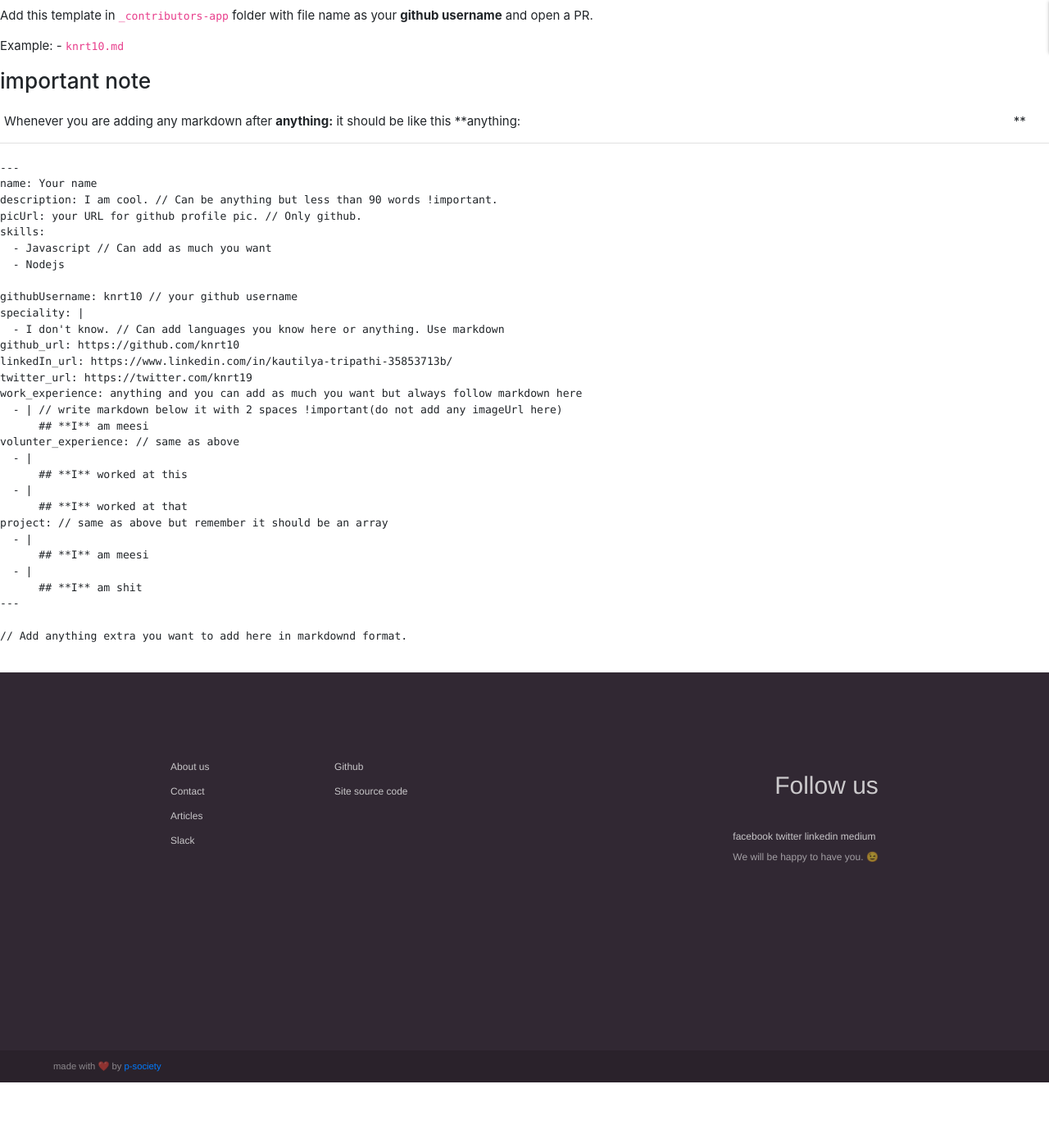
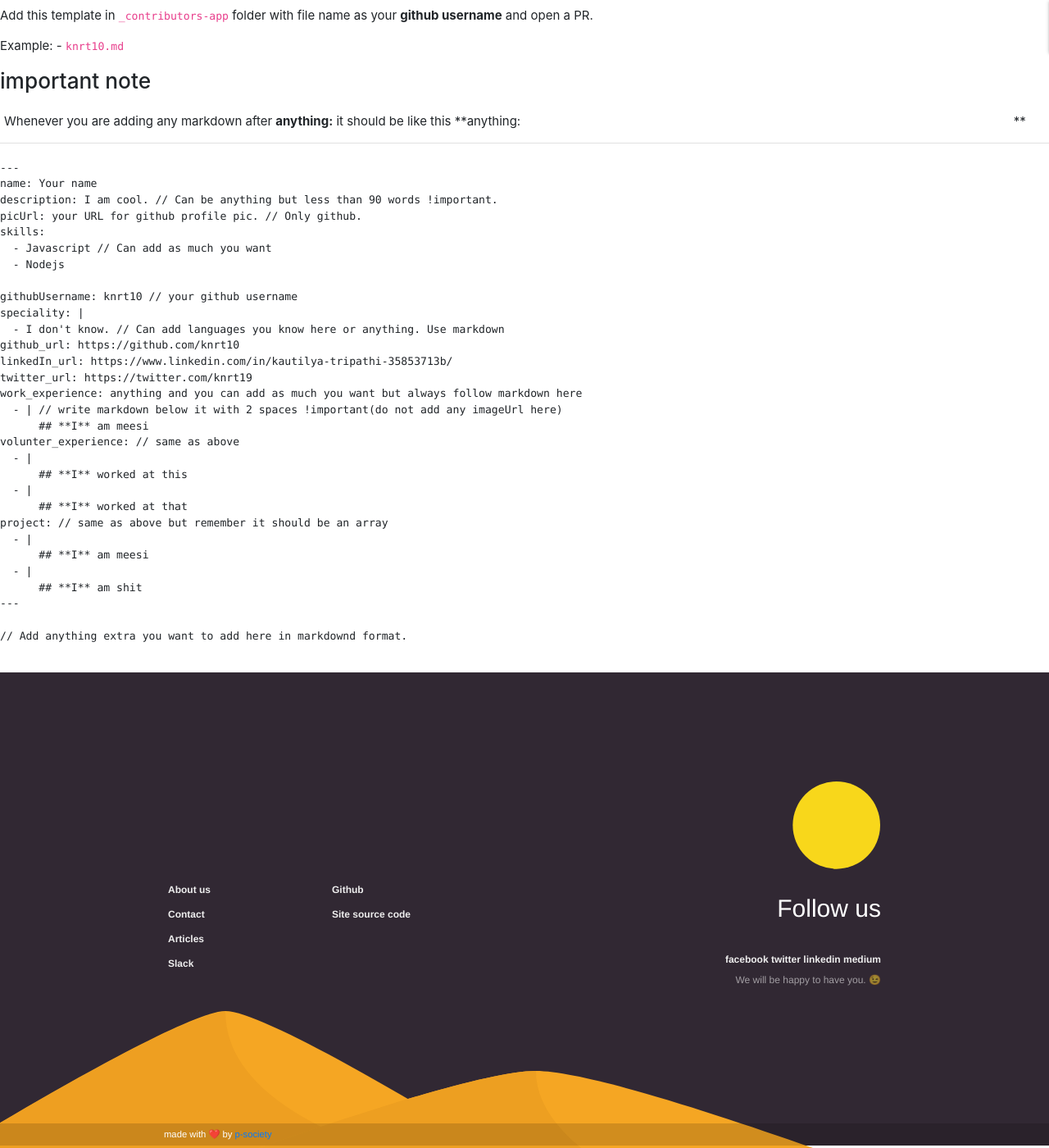
Before and after one commit to p-society/p-society.github.io, a Jekyll site: the page built from CONTRIBUTORS.md, in a window 1280 px wide and 1400 px high, scrolled down 481 px. Shown: the whole window at 82% size. Built offline with Jekyll 4.4.1, drawn with Linux system fonts in a browser that asks for light colours; nearby versions of some CDN libraries; emoji names are drawn with the system emoji font; our own code applies the rules of GitHub Pages for plain Markdown files; before the commit the page ends 1801 px from its top, so only the background shows below that.

Commit message:
footer changed

```diff
--- a/_includes/footer.html
+++ b/_includes/footer.html
@@ -1,4 +1,21 @@
 <footer class="footer-under">
+  <header style="overflow: hidden;height:500px;position:relative;top:80px;">
+   <div style="color: #fafafa;display: block;
+     max-width: 60rem;
+     margin-left: auto;
+     margin-right: auto;
+     position: relative;">
+   <svg id="sun" style="position: absolute;top: 2.5rem;right: 0;"width="160px" height="190px" viewBox="0 0 300 300" version="1.1" xmlns="http://www.w3.org/2000/svg" xmlns:xlink="http://www.w3.org/1999/xlink">
+     <circle cx="170" cy="100" r="100" fill="#F8D71B"></circle>
+   </svg>
+   <svg id="dunes" width="1399px" height="575px" style="top:10.5rem;left:-25rem;position:absolute" viewBox="0 0 1399 225" version="1.1" xmlns="http://www.w3.org/2000/svg" xmlns:xlink="http://www.w3.org/1999/xlink">
+     <path d="M460.049805,0 C526.688307,0 914.984756,249.041033 914.984756,249.041033 L0,249.041033 C0,249.041033 393.411303,2.21509134e-15 460.049805,0 Z" fill="#F5A623"></path>
+     <path d="M460.165305,1 C460.165305,218.282873 1089.92664,248.654319 1089.92664,248.654319 L0,248.654319 C0,248.654319 393.526803,1 460.165305,1 Z" fill="#EE9F21"></path>
+     <path d="M839,73 C947.982568,73 1399,249 1399,249 L279,249 C279,249 730.017432,73 839,73 Z" fill="#F5A623"></path>
+     <path d="M839,73 C839,183.333997 1055.01296,249 1055.01296,249 L279,249 C279,249 730.017432,73 839,73 Z" fill="#ED9F21"></path>
+   </svg>
+   </div>
+  </header>
   <div class="container-width">
     <div class="footer-container">
       <div class="foot-lists">
@@ -29,11 +46,9 @@
     </div>
   </div>
   <div class="copyright">
-    <div class="container-width">
-      <div class="made-with">
-        made with :heart: by <a href="{{site.github_url}}" target="_blank">p-society</a>
-      </div>
-      <div class="clearfix"></div>
+    <div class="made-with">
+      made with :heart: by <a href="{{site.github_url}}" target="_blank">p-society</a>
     </div>
+    <div class="clearfix"></div>
   </div>
 </footer>
--- a/_includes/nav.html
+++ b/_includes/nav.html
@@ -39,32 +39,11 @@
      </nav>
    </div>
    </div>
-   <header style="background: linear-gradient(to bottom left,#1F1C6E,#181554);overflow: hidden;padding-top: 2rem; height:600px ">
-    <div style="padding-left: 0;
-      padding-right: 0;color: #fafafa;display: block;
-      max-width: 80rem;
-      margin-left: auto;
-      margin-right: auto;
-      padding-left: 15px;
-      padding-right: 15px;
-      position: relative;">
-    <div style="color:white;top: 16rem;position:absolute;font-size: 2.4rem;
-    font-weight: 700;z-index:999;" class="z-depth-5 lighten-6">
-        "Bunch of undergrads from IIIT-BBSR"-
-        <em style="font: inherit;
-    vertical-align: baseline;">welcome you.</em>
-    </div>
-    <svg id="sun" style="position: absolute;top: 7.5rem;right: 0;"width="160px" height="190px" viewBox="0 0 300 300" version="1.1" xmlns="http://www.w3.org/2000/svg" xmlns:xlink="http://www.w3.org/1999/xlink">
-      <circle cx="170" cy="100" r="100" fill="#F8D71B"></circle>
-    </svg>
-    <svg id="dunes" width="1399px" height="575px" style="top:10.5rem;left:-25rem;position:absolute" viewBox="0 0 1399 225" version="1.1" xmlns="http://www.w3.org/2000/svg" xmlns:xlink="http://www.w3.org/1999/xlink">
-      <path d="M460.049805,0 C526.688307,0 914.984756,249.041033 914.984756,249.041033 L0,249.041033 C0,249.041033 393.411303,2.21509134e-15 460.049805,0 Z" fill="#F5A623"></path>
-      <path d="M460.165305,1 C460.165305,218.282873 1089.92664,248.654319 1089.92664,248.654319 L0,248.654319 C0,248.654319 393.526803,1 460.165305,1 Z" fill="#EE9F21"></path>
-      <path d="M839,73 C947.982568,73 1399,249 1399,249 L279,249 C279,249 730.017432,73 839,73 Z" fill="#F5A623"></path>
-      <path d="M839,73 C839,183.333997 1055.01296,249 1055.01296,249 L279,249 C279,249 730.017432,73 839,73 Z" fill="#ED9F21"></path>
-    </svg>
-    </div>
-   </header>
+   <div class="container text-center " style="margin-top:200px;position:relative;margin-bottom:100px;">
+     <div class="row px-4">
+      <div class="col-md-12 col-xs-12"><blockquote class="jumbotron teal lighten-5"><i style="font-size:20px;font-weight:bold;">:wave: "{{site.description}}</i></blockquote></div>
+     </div>
+   </div>
   {% endif %}
 
   <script type="text/javascript">
--- a/assets/css/default.css
+++ b/assets/css/default.css
@@ -131,22 +131,23 @@ background on top
 
 .footer-under {
     background-color: rgb(49, 40, 51);
-    padding-bottom: 100px;
-    padding-top: 100px;
-    min-height: 500px;
+    padding-bottom: 50px;
     color: rgb(238, 238, 238);
     position: relative;
-    font-weight: 100;
+    font-weight: 200;
     font-family: Helvetica, serif;
 }
 
 .container-width {
     width: 90%;
     max-width: 1150px;
-    margin-top: 0px;
+    margin-top: -150px;
     margin-right: auto;
+    top:-100px;
     margin-bottom: 0px;
     margin-left: auto;
+    z-index:999;
+    position:relative;
 }
 
 .footer-container {
@@ -169,7 +170,8 @@ background on top
 }
 
 .foot-list-item-anchor {
-  color: rgba(238, 238, 238, 0.8);
+  color: rgba(238, 238, 238, 4.8);
+  font-weight: bold;
 }
 
 .foot-list {
@@ -184,24 +186,30 @@ background on top
 .copyright {
     background-color: rgba(0, 0, 0, 0.15);
     color: rgba(238, 238, 238, 0.5);
-    bottom: 0px;
-    padding-top: 1em;
-    padding-right: 0px;
-    padding-bottom: 1em;
+    bottom: -50px;
+    padding-top: 5px;
+    padding-bottom: 5px;
     padding-left: 0px;
-    position: absolute;
+    position: relative;
     width: 100%;
     font-size: 0.75em;
 }
 
+.made-with {
+  position: relative;
+  margin-left: 200px;
+  color: rgba(255, 255, 255, 8.75);
+}
+
 .foot-form-title {
-    color: rgba(255, 255, 255, 0.75);
+    color: rgba(255, 255, 255, 8.75);
     font-weight: 400;
     margin-bottom: 10px;
     padding-top: 0.5em;
     padding-right: 0px;
     padding-bottom: 0.5em;
     padding-left: 0px;
+    top:900px;
     text-align: right;
     font-size: 2em;
 }
```
